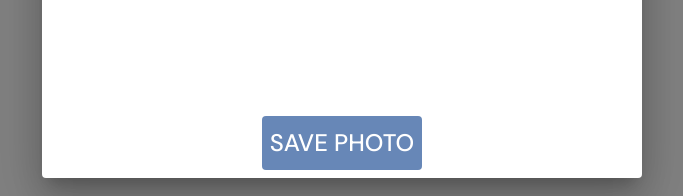
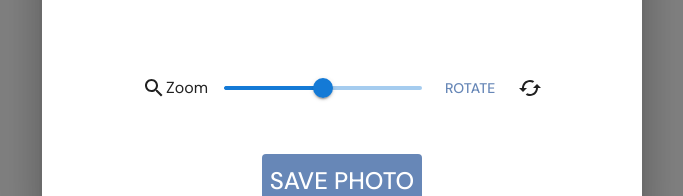
Before and after one commit to TnmTeam/sel, a Next.js app: page /account in a window 1280 px wide. Both pictures are taken after a click on the button "menu". Shown: the part 498-694 px from the top of the page, without its empty margins (298-981 px from the left). Built offline with nearby package versions, Linux system fonts and the light colour scheme.

Commit message:
Edit Photo - Zoom slider 추가

```diff
--- a/src/domain/Account/sections/EditPhotoSection/components/PhotoPopup/PhotoPopup.tsx
+++ b/src/domain/Account/sections/EditPhotoSection/components/PhotoPopup/PhotoPopup.tsx
@@ -2,6 +2,8 @@ import * as React from 'react';
 import { css } from '@emotion/react';
 import {
     Stack,
+    Box,
+    Slider,
     Avatar,
     Button,
     Dialog,
@@ -14,7 +16,10 @@ import {
 import EditIcon from '@mui/icons-material/Edit';
 import CloseIcon from '@mui/icons-material/Close';
 import { FlexBlueButtons } from '@/common/themes/Color';
-import { Colors } from 'chart.js';
+import { Colors } from '@/common/themes/Color';
+
+import SearchIcon from '@mui/icons-material/Search';
+import CachedIcon from '@mui/icons-material/Cached';
 
 export const PhotoPopup = () => {
     const [open, setOpen] = React.useState(false);
@@ -65,10 +70,18 @@ export interface PhotoEditDialogProps {
 }
 
 function PhotoEditDialog(props: PhotoEditDialogProps) {
+    // Popup
     const { onClose, open } = props;
 
     const handleClose = () => {
         onClose('');
+    };
+
+    // Slide
+    const [value, setValue] = React.useState<number>(50);
+
+    const handleChange = (event: Event, newValue: number | number[]) => {
+        setValue(newValue as number);
     };
 
     return (
@@ -95,6 +108,34 @@ function PhotoEditDialog(props: PhotoEditDialogProps) {
                 </Button>
             </DialogActions>
             <DialogContent sx={{ height: '400px' }}>Content</DialogContent>
+            <Box sx={{ width: 400, m: 'auto' }}>
+                <Stack spacing={2} mb={5} direction='row' alignItems='center'>
+                    <SearchIcon />
+                    Zoom
+                    <Slider
+                        aria-label='Volume'
+                        value={value}
+                        onChange={handleChange}
+                        color='secondary'
+                    />
+                    <Button
+                        sx={{
+                            display: 'flex',
+                            flexDirection: 'column',
+                            m: 'auto',
+                            color: Colors.BackBlue,
+                            ':hover': {
+                                color: Colors.ActiveBlue,
+                            },
+                        }}
+                        href='#'
+                    >
+                        Rotate
+                    </Button>
+                    <CachedIcon />
+                </Stack>
+            </Box>
+
             <DialogActions>
                 <Button
                     sx={{
```
